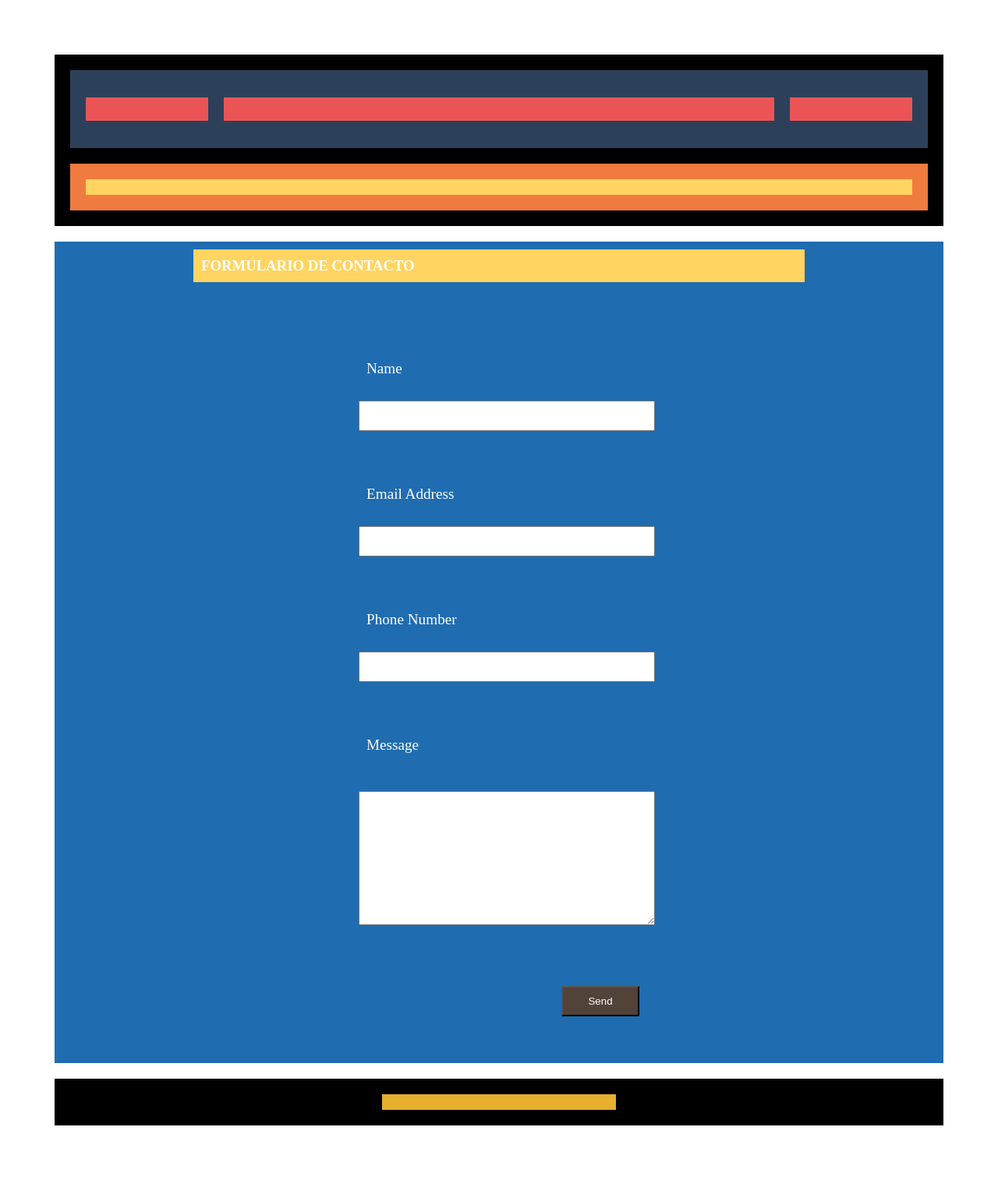
After one commit to baremarco/proyecto-ecomerce-equipo8, a PHP site: page /contact.html in a window 1280 px wide. The commit adds this page. Shown: the whole page at 78% size. Run offline with PHP 8.4, Linux system fonts and the light colour scheme.

Commit message:
agregado formulario de contacto

```diff
--- /dev/null
+++ b/contact.html
@@ -0,0 +1,55 @@
+<!DOCTYPE html>
+<html lang="es">
+<head>
+	<meta charset="utf-8">
+	<title>Contact</title>
+	<meta name="viewport" content="width=device-width, user-scalable=no, initial-scale=1.0, maximum-scale=1.0, minimum-scale1.0">
+	<link rel="stylesheet" type="text/css" href="css/style1.css">
+</head>
+<body>
+	<div class="padre">
+		<header class="header">
+			<div class="menu">
+				<div class="logo"></div>
+				<div class="nav"></div>
+				<div class="social"></div>
+			</div>
+			<div class="texto-principal">
+				<h1></h1>
+         </div>
+      </header>
+      <section class="contactme">
+            <h3>formulario de contacto</h3>
+
+            <article class="contactme-one">
+               <div class="contactme-name">
+                  <label for="name">Name</label>
+                  <input type="text" name="name" id="name">
+               </div>
+
+               <div class="contactme-email">
+                  <label for="email">Email Address</label>
+                  <input type="text" name="email" id="email">
+               </div>
+
+               <div class="contactme-phone">
+                  <label for="phone">Phone Number</label>
+                  <input type="text" name="phone" id="phone">
+               </div>
+
+               <div class="contactme-message">
+                  <label for="message">Message</label><br>
+                  <textarea name="message" id="message" cols="30" rows="10"></textarea><br>
+               </div>
+
+               <div class="contactme-button">
+                  <button class="button">Send</button>
+               </div>
+            </article>
+      </section>
+      <footer class="footer">
+         <nav class="pie"></nav>
+      </footer>
+	</div>
+</body>
+</html>
--- a/css/style1.css
+++ b/css/style1.css
@@ -51,7 +51,7 @@ h1{
 
    margin: 0;
 }
-
+ /* STYLE DE LOGIN   */
    .login{
       background-color: #1F6CB0;
       margin: 0;
@@ -91,6 +91,53 @@ h1{
      background-color: #FFD460;
    }
 
+/* STYLE CONTACTME*/
+.contactme{
+   background-color: #1F6CB0;
+   color : #fff;
+
+}
+   .contactme h3{
+      text-transform: uppercase;
+      background-color: #FFD460;
+      width: 70%;
+      margin: 0 auto 50px;
+
+   }
+   .contactme-one{
+      display: flex;
+      flex-flow: column nowrap;
+      align-items: center;
+   }
+   .contactme-name, .contactme-email,
+   .contactme-phone, .contactme-message,
+   .contactme-button {
+      display: flex;
+      flex-flow: column nowrap;
+      align-items: flex-start;
+      width: 400px;
+
+   }
+   .contactme-name input, .contactme-email input,
+   .contactme-phone input, .contactme-message textarea,
+   .contactme-button input{
+      width: 100%;
+   }
+   .contactme-name label, .contactme-email label,
+   .contactme-phone label, .contactme-message label,
+   .contactme-button label
+   .contactme-button {
+      font-size: 1.2em;
+   }
+   .contactme-button .button{
+      background-color: #51423A;
+      width: 100px;
+
+   }
+   .contactme-button button.button{
+      align-self: flex-end;
+      color: #fff;
+   }
 
 .articulos{
    background-color: #4e4e6a;
--- a/index.html
+++ b/index.html
@@ -2,7 +2,7 @@
 <html lang="es">
 <head>
 	<meta charset="utf-8">
-	<title>Proyecto Intertienda</title>
+	<title>Home</title>
 	<meta name="viewport" content="width=device-width, user-scalable=no, initial-scale=1.0, maximum-scale=1.0, minimum-scale1.0">
 	<link rel="stylesheet" type="text/css" href="css/style1.css">
 </head>
--- a/login.html
+++ b/login.html
@@ -2,7 +2,7 @@
 <html lang="es">
 <head>
 	<meta charset="utf-8">
-	<title>Proyecto Intertienda</title>
+	<title>Login</title>
 	<meta name="viewport" content="width=device-width, user-scalable=no, initial-scale=1.0, maximum-scale=1.0, minimum-scale1.0">
 	<link rel="stylesheet" type="text/css" href="css/style1.css">
 </head>
```
